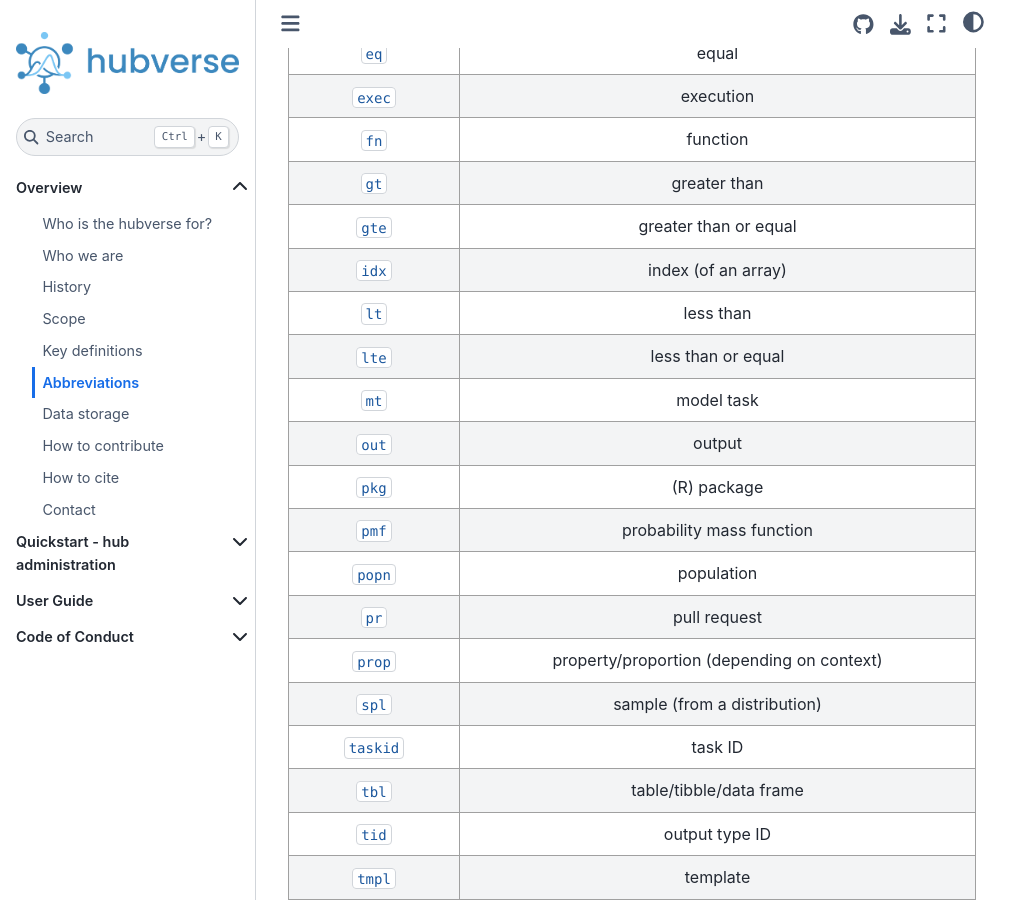
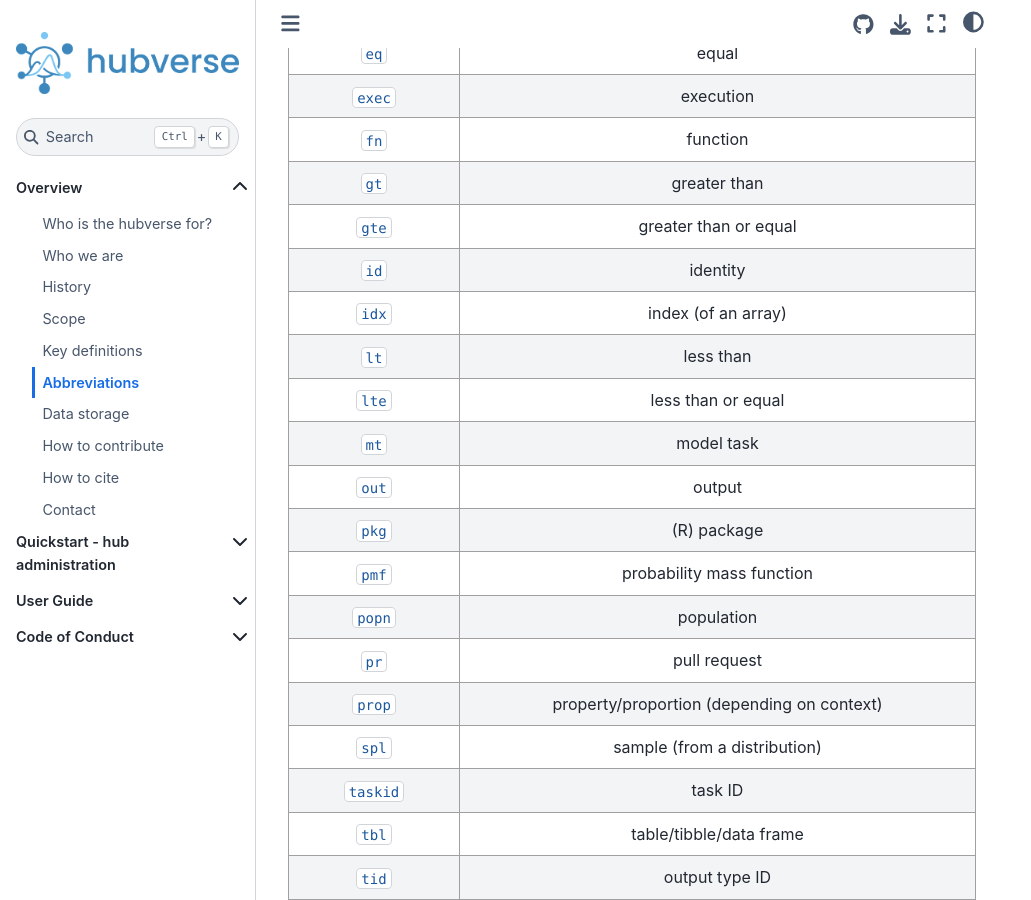
Before and after one commit to hubverse-org/hubDocs, a Sphinx documentation site: the page built from docs/source/overview/abbreviations.md, in a window 1280 px wide and 900 px high, scrolled down 463 px. Shown: the whole window, without its empty margins (0-1031 px from the left). Built offline with Sphinx 7.4.7 and the Sphinx Book theme 1.1.4, drawn with Linux system fonts in a browser that asks for light colours; comment, search, counter and statistics services are not loaded.

Commit message:
add "identity" to abbreviations

```diff
--- a/docs/source/overview/abbreviations.md
+++ b/docs/source/overview/abbreviations.md
@@ -14,6 +14,7 @@ The hubverse code often has abbreviations which may not be familiar to users. Th
 | `fn`         | function |
 | `gt`         | greater than |
 | `gte`        | greater than or equal |
+| `id`         | identity |
 | `idx`        | index (of an array) |
 | `lt`         | less than |
 | `lte`        | less than or equal |
```
